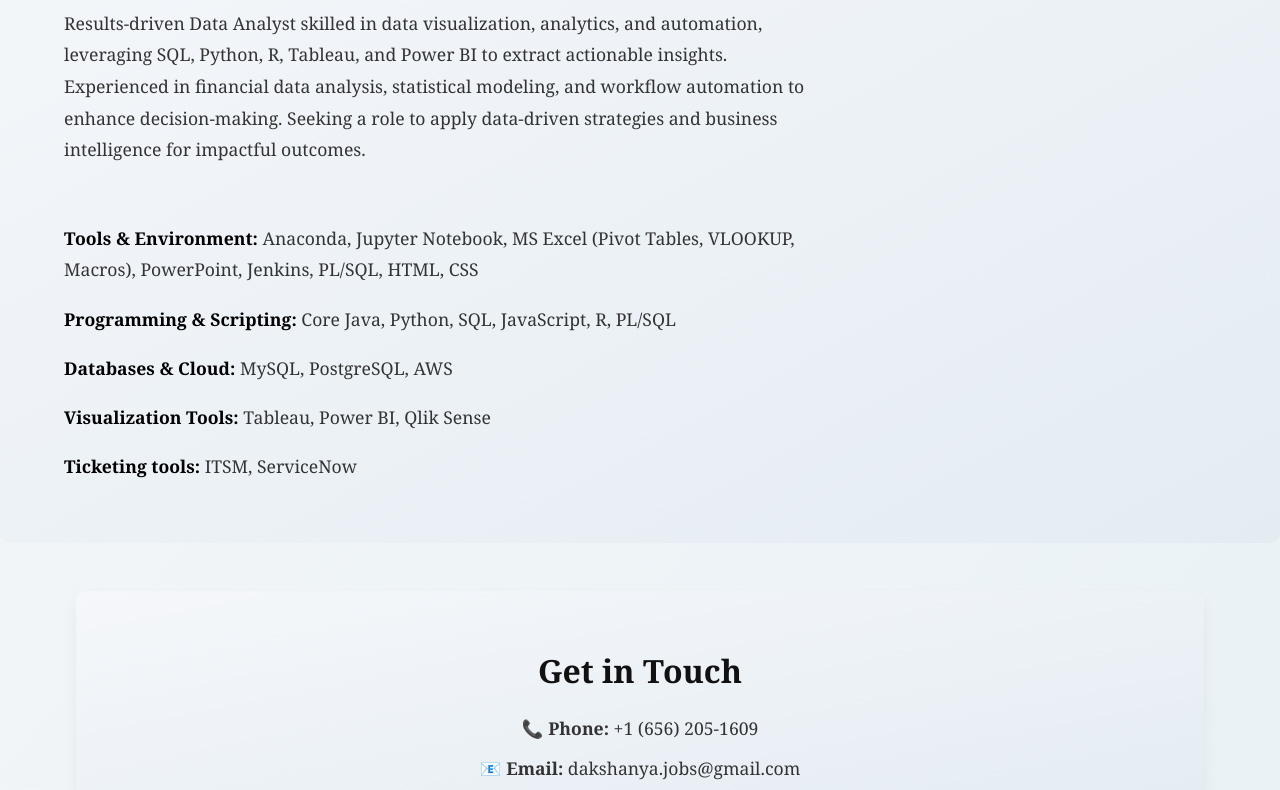
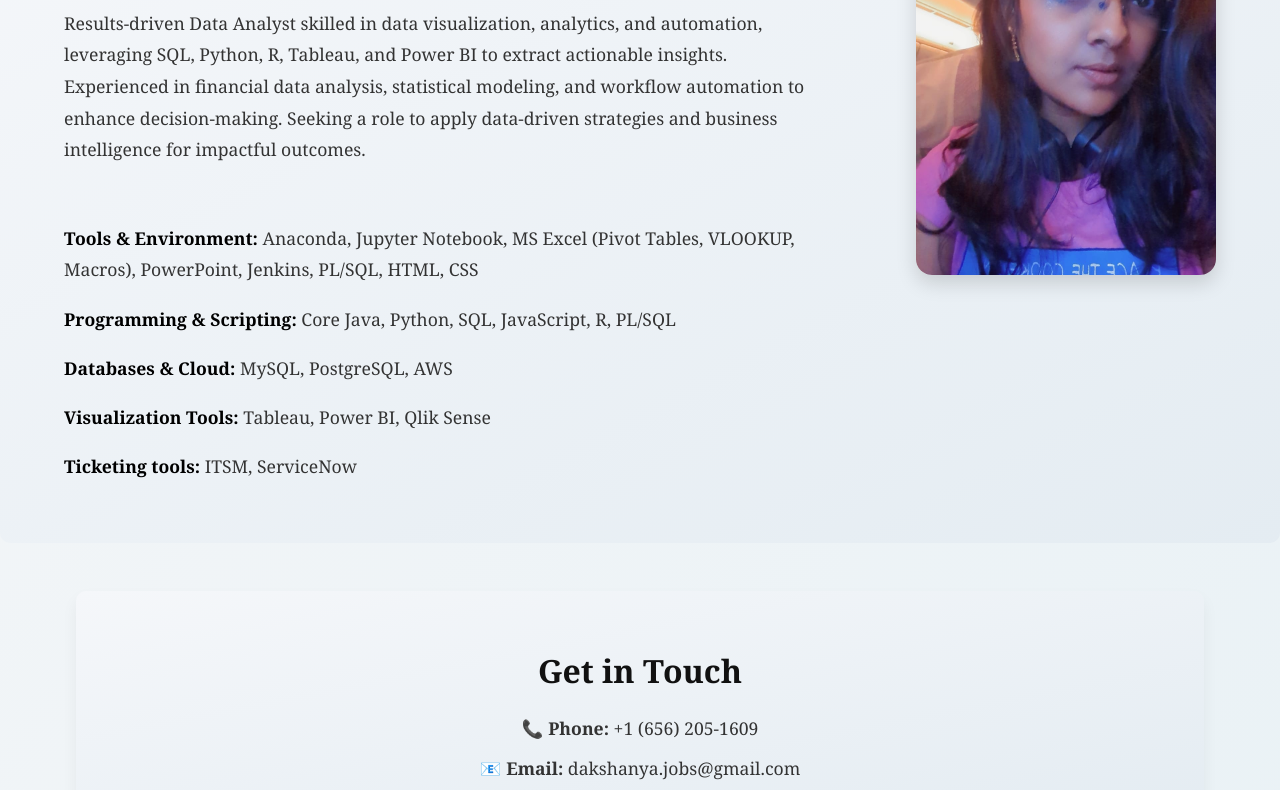
Before and after one commit to AlokamDakshanya/portfolio-builder, a plain HTML site: page about.html in a window 1280 px wide. Shown: the part 235-1025 px from the top of the page. Drawn offline with Linux system fonts and the light colour scheme.

Commit message:
updated code

```diff
--- a/about.html
+++ b/about.html
@@ -35,7 +35,7 @@
     </div>
 
     <div class="about-image">
-      <img src="images/myimage.jpg" alt="Dakshanya Alokam">
+      <img src="./myimage.jpg" alt="Dakshanya Alokam">
     </div>
   </section>
 
```
